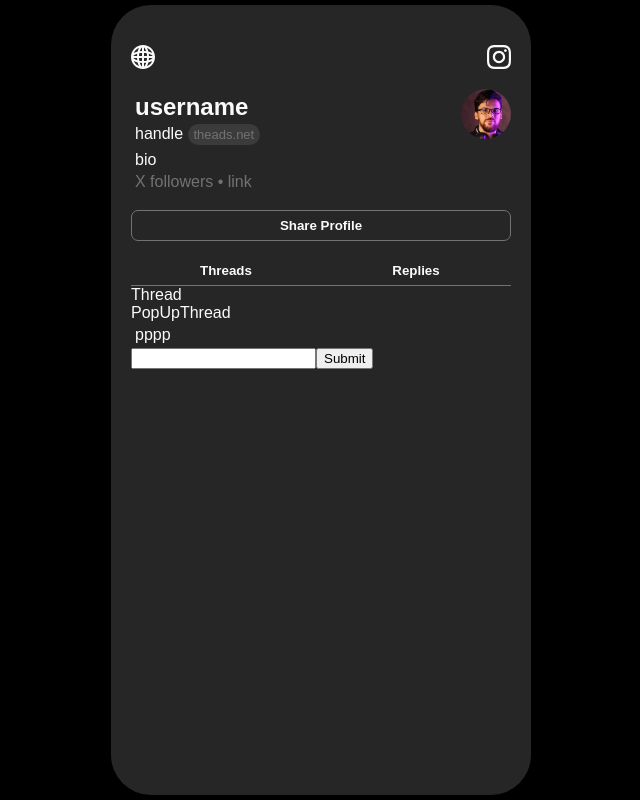
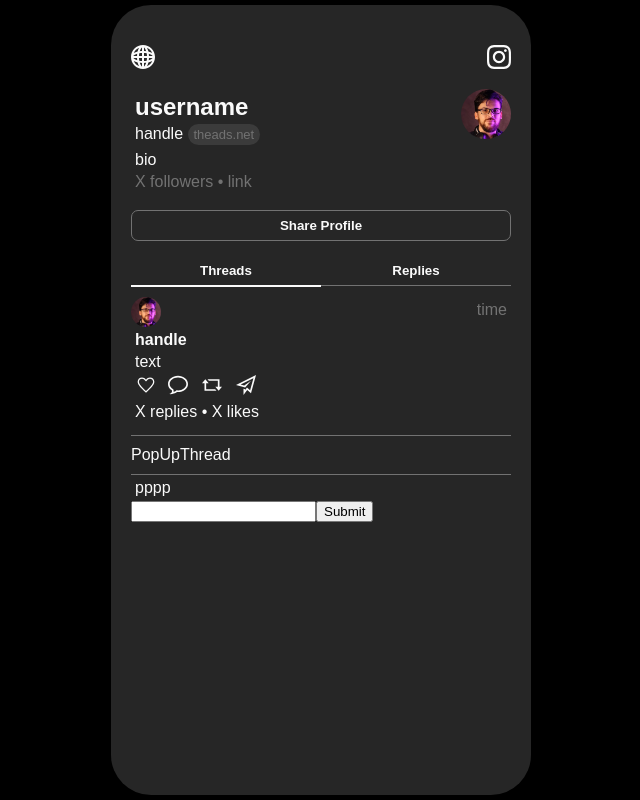
Before and after one commit to paulpessoa/react-threads, a React (Create React App) app: page / in a window 1280 px wide. Shown: the whole page, without its empty margins (319-959 px from the left). Built offline with nearby package versions, Linux system fonts and the light colour scheme.

Commit message:
thread style

```diff
--- a/src/components/Header.js
+++ b/src/components/Header.js
@@ -25,7 +25,7 @@ const Header = () => {
         Share Profile
       </button>
       <div className="button-container">
-        <button>Threads</button>
+        <button className="current">Threads</button>
         <button>Replies</button>
       </div>
     </header>
--- a/src/components/Thread.js
+++ b/src/components/Thread.js
@@ -1,9 +1,27 @@
 const Thread = () => {
-    return (
-      <article className="feed-card">
-        Thread
-      </article >
-    );
-  }
+  return (
+    <article className="feed-card">
+      <div className="text-container">
+        <div>
+          <div className="img-container">
+            <img src="./paulpessoa.jpg" alt="profile avatar" />
+          </div>
+          <div>
+            <p> <strong>handle</strong> </p>
+            <p>text</p>
+          </div>
+        </div>
+        <p className="sub-text">time</p>
+        </div>
+        <div className="icons">
+          <svg clip-rule="evenodd" fill-rule="evenodd" stroke-linejoin="round" stroke-miterlimit="2" viewBox="0 0 24 24" xmlns="http://www.w3.org/2000/svg"> <path d="m7.234 3.004c-2.652 0-5.234 1.829-5.234 5.177 0 3.725 4.345 7.727 9.303 12.54.194.189.446.283.697.283s.503-.094.697-.283c4.977-4.831 9.303-8.814 9.303-12.54 0-3.353-2.58-5.168-5.229-5.168-1.836 0-3.646.866-4.771 2.554-1.13-1.696-2.935-2.563-4.766-2.563zm0 1.5c1.99.001 3.202 1.353 4.155 2.7.14.198.368.316.611.317.243 0 .471-.117.612-.314.955-1.339 2.19-2.694 4.159-2.694 1.796 0 3.729 1.148 3.729 3.668 0 2.671-2.881 5.673-8.5 11.127-5.454-5.285-8.5-8.389-8.5-11.127 0-1.125.389-2.069 1.124-2.727.673-.604 1.625-.95 2.61-.95z" fill-rule="nonzero"/></svg>
+          <svg xmlns="http://www.w3.org/2000/svg" width="24" height="24" viewBox="0 0 24 24"><path d="M12 3c5.514 0 10 3.476 10 7.747 0 4.272-4.48 7.748-9.986 7.748-.62 0-1.092-.046-1.759-.097-1 .776-1.774 1.403-3.485 1.962.26-1.383-.113-2.259-.514-3.259-2.383-1.505-4.256-3.411-4.256-6.354 0-4.271 4.486-7.747 10-7.747zm0-2c-6.627 0-12 4.363-12 9.747 0 3.13 1.816 5.916 4.641 7.699.867 2.167-1.084 4.008-3.143 4.502 3.085.266 6.776-.481 9.374-2.497 7.08.54 13.128-3.988 13.128-9.704 0-5.384-5.373-9.747-12-9.747z"/></svg>
+          <svg xmlns="http://www.w3.org/2000/svg" width="24" height="24" viewBox="0 0 24 24"><path d="M5 10v7h10.797l1.594 2h-14.391v-9h-3l4-5 4 5h-3zm14 4v-7h-10.797l-1.594-2h14.391v9h3l-4 5-4-5h3z"/></svg>
+          <svg xmlns="http://www.w3.org/2000/svg" width="24" height="24" viewBox="0 0 24 24"><path d="M0 12l11 3.1 7-8.1-8.156 5.672-4.312-1.202 15.362-7.68-3.974 14.57-3.75-3.339-2.17 2.925v-.769l-2-.56v7.383l4.473-6.031 4.527 4.031 6-22z"/></svg>
+        </div>
+      <p><span>X replies</span> • <span>X likes</span></p>
+    </article>
+  );
+};
 
-  export default Thread ;
+export default Thread;
--- a/src/index.css
+++ b/src/index.css
@@ -96,3 +96,29 @@ button.primary {
 .button-container button.current {
   border-bottom: rgb(250, 250, 250) solid 2px;
 }
+
+.feed-card {
+  border-bottom: rgb(114, 114, 114) solid 1px;
+  padding: 10px 0;
+}
+
+.feed-card .text-container{
+  display: flex;
+  justify-content: space-between;
+}
+
+.feed-card .icons svg {
+  height: 20px;
+  padding: 0 5px;
+}
+
+.feed-card .img-container {
+  height: 30px;
+  width: 30px;
+  border-radius: 50%;
+  overflow: hidden;
+}
+
+.feed-card .img-container img {
+  height: 110%;
+}
```
Lines whose indentation alone changed are shown as unchanged.
